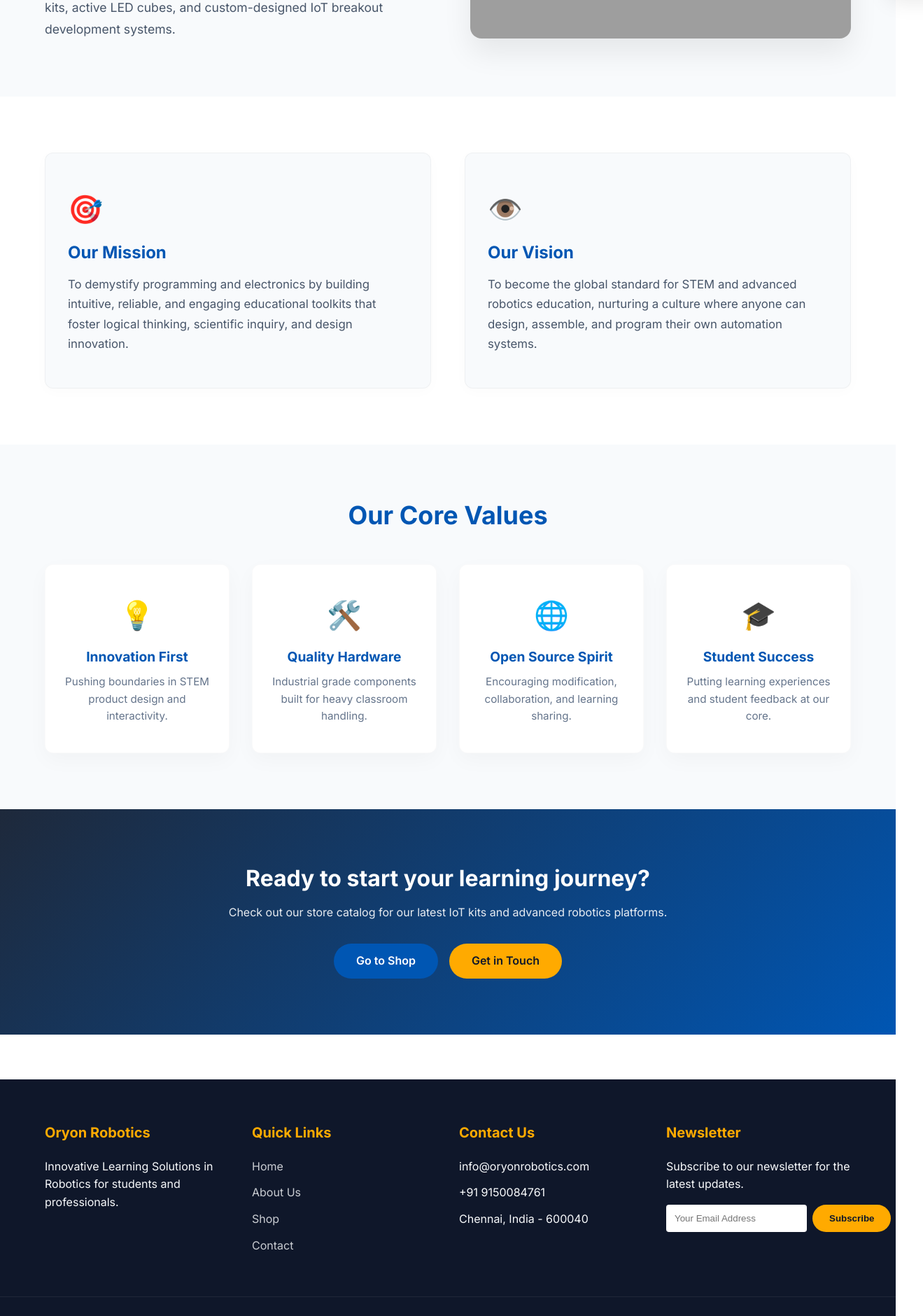
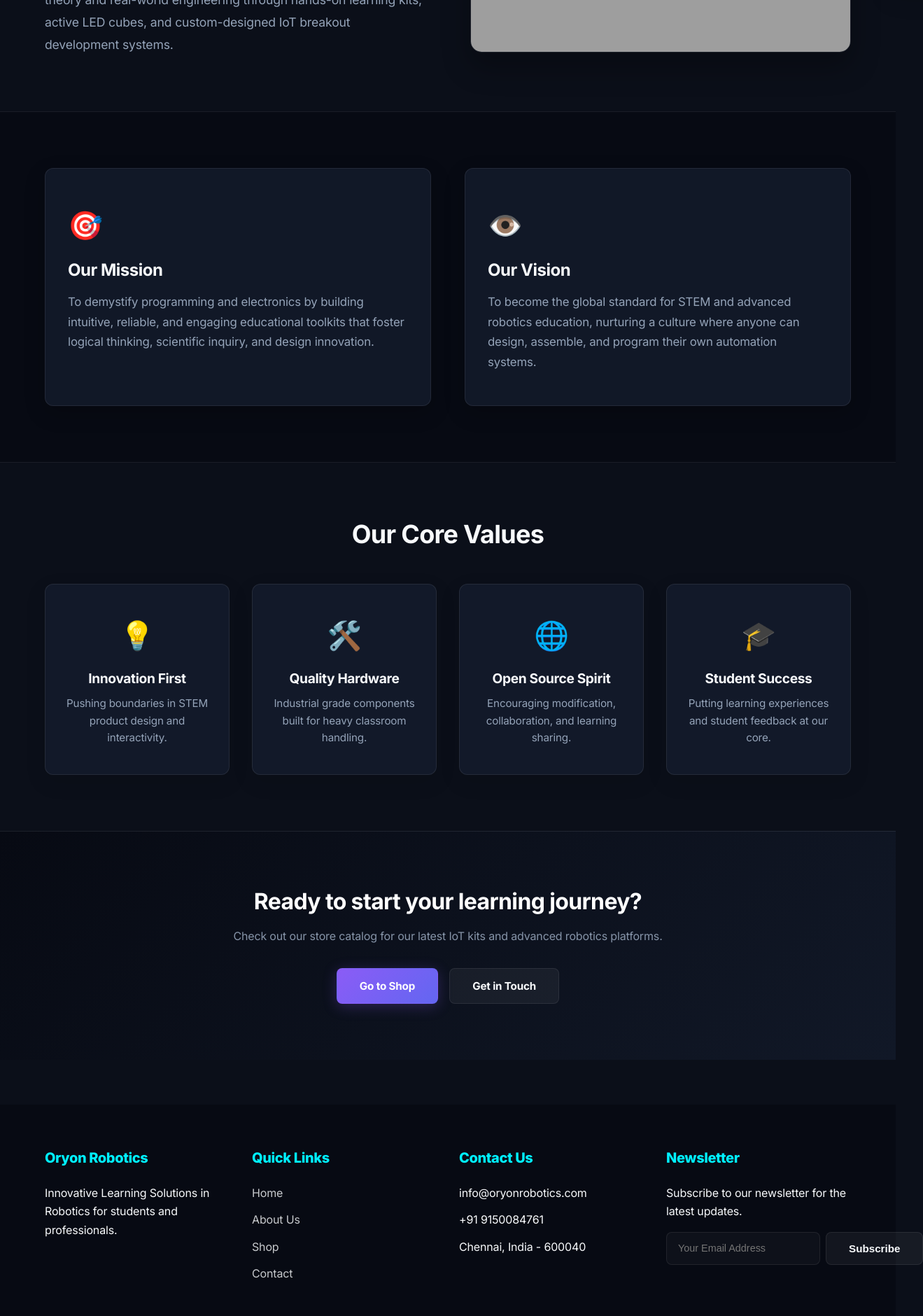
Before and after one commit to chris-30j/oryon, a Next.js app: page /about in a window 1280 px wide. Shown: the part 800-2680 px from the top of the page at 70% size, 1319 px wide, since content can reach past the window. Built offline with nearby package versions, Linux system fonts and the light colour scheme; grey boxes are pictures that could not be loaded.

Commit message:
Complete transition to premium dark developer theme, upgrading color schemes, card layouts, form styling, and glassmorphism borders across all pages

```diff
--- a/src/app/about/page.tsx
+++ b/src/app/about/page.tsx
@@ -3,21 +3,22 @@
 
 export default function About() {
   return (
-    <div style={{ background: '#f8fafc', color: 'var(--primary-color)' }}>
+    <div style={{ background: 'var(--background-light)', color: 'var(--text-light)' }}>
       {/* Hero Section */}
       <section style={{
-        background: 'linear-gradient(135deg, var(--primary-color) 0%, #1e293b 100%)',
+        background: 'linear-gradient(135deg, var(--background-dark) 0%, #111827 100%)',
         color: 'white',
-        padding: '6rem 1.5rem',
+        padding: '6.5rem 1.5rem',
         textAlign: 'center',
         position: 'relative',
-        overflow: 'hidden'
+        overflow: 'hidden',
+        borderBottom: '1px solid var(--border-color)'
       }}>
         <div className="container" style={{ position: 'relative', zIndex: 2 }}>
           <h1 style={{ fontSize: '3rem', fontWeight: 800, marginBottom: '1.5rem', letterSpacing: '-1px' }}>
             About <span style={{ color: 'var(--secondary-color)' }}>Oryon Robotics</span>
           </h1>
-          <p style={{ fontSize: '1.25rem', maxWidth: '800px', margin: '0 auto', opacity: 0.9, lineHeight: '1.7' }}>
+          <p style={{ fontSize: '1.25rem', maxWidth: '800px', margin: '0 auto', opacity: 0.9, lineHeight: '1.7', color: 'var(--text-muted)' }}>
             Empowering the next generation of engineers, creators, and innovators with bleeding-edge educational robotics platforms and IoT kits.
           </p>
         </div>
@@ -27,7 +28,7 @@
           left: '-50%',
           width: '200%',
           height: '200%',
-          background: 'radial-gradient(circle, rgba(0,229,255,0.08) 0%, transparent 60%)',
+          background: 'radial-gradient(circle, rgba(0,240,255,0.05) 0%, transparent 60%)',
           zIndex: 1
         }} />
       </section>
@@ -40,10 +41,10 @@
               Our Story
               <span style={{ display: 'block', width: '60px', height: '4px', background: 'var(--secondary-color)', marginTop: '0.5rem' }} />
             </h2>
-            <p style={{ fontSize: '1.1rem', lineHeight: '1.8', color: '#475569', marginBottom: '1.5rem' }}>
+            <p style={{ fontSize: '1.1rem', lineHeight: '1.8', color: 'var(--text-muted)', marginBottom: '1.5rem' }}>
               Founded with a vision to make robotics and advanced technologies accessible to students and educational institutions globally, Oryon Robotics designs, manufactures, and supports high-quality educational hardware and software platforms.
             </p>
-            <p style={{ fontSize: '1.1rem', lineHeight: '1.8', color: '#475569' }}>
+            <p style={{ fontSize: '1.1rem', lineHeight: '1.8', color: 'var(--text-muted)' }}>
               Based in Chennai, India, we bridge the gap between classroom theory and real-world engineering through hands-on learning kits, active LED cubes, and custom-designed IoT breakout development systems.
             </p>
           </div>
@@ -51,8 +52,9 @@
             position: 'relative',
             borderRadius: '16px',
             overflow: 'hidden',
-            boxShadow: '0 20px 40px rgba(0,0,0,0.08)',
-            height: '350px'
+            boxShadow: '0 20px 40px rgba(0,0,0,0.3)',
+            height: '350px',
+            border: '1px solid var(--border-color)'
           }}>
             <img
               src="https://images.unsplash.com/photo-1485827404703-89b55fcc595e?auto=format&fit=crop&w=800&q=80"
@@ -64,31 +66,31 @@
       </section>
 
       {/* Mission & Vision */}
-      <section style={{ backgroundColor: 'white', padding: '5rem 1.5rem' }}>
+      <section style={{ padding: '5rem 1.5rem', borderTop: '1px solid var(--border-color)', borderBottom: '1px solid var(--border-color)', background: 'var(--background-dark)' }}>
         <div className="container" style={{ display: 'grid', gridTemplateColumns: 'repeat(auto-fit, minmax(300px, 1fr))', gap: '3rem' }}>
           <div style={{
             padding: '3rem 2rem',
             borderRadius: '12px',
-            background: '#f8fafc',
-            border: '1px solid rgba(0,0,0,0.04)',
-            boxShadow: '0 4px 20px rgba(0,0,0,0.02)'
+            background: 'var(--card-bg)',
+            border: '1px solid var(--border-color)',
+            boxShadow: '0 10px 30px rgba(0,0,0,0.2)'
           }}>
             <div style={{ fontSize: '2.5rem', marginBottom: '1rem' }}>🎯</div>
-            <h3 style={{ fontSize: '1.5rem', fontWeight: 700, marginBottom: '1rem' }}>Our Mission</h3>
-            <p style={{ color: '#475569', lineHeight: '1.7', fontSize: '1.05rem' }}>
+            <h3 style={{ fontSize: '1.5rem', fontWeight: 700, marginBottom: '1rem', color: 'var(--text-light)' }}>Our Mission</h3>
+            <p style={{ color: 'var(--text-muted)', lineHeight: '1.7', fontSize: '1.05rem' }}>
               To demystify programming and electronics by building intuitive, reliable, and engaging educational toolkits that foster logical thinking, scientific inquiry, and design innovation.
             </p>
           </div>
           <div style={{
             padding: '3rem 2rem',
             borderRadius: '12px',
-            background: '#f8fafc',
-            border: '1px solid rgba(0,0,0,0.04)',
-            boxShadow: '0 4px 20px rgba(0,0,0,0.02)'
+            background: 'var(--card-bg)',
+            border: '1px solid var(--border-color)',
+            boxShadow: '0 10px 30px rgba(0,0,0,0.2)'
           }}>
             <div style={{ fontSize: '2.5rem', marginBottom: '1rem' }}>👁️</div>
-            <h3 style={{ fontSize: '1.5rem', fontWeight: 700, marginBottom: '1rem' }}>Our Vision</h3>
-            <p style={{ color: '#475569', lineHeight: '1.7', fontSize: '1.05rem' }}>
+            <h3 style={{ fontSize: '1.5rem', fontWeight: 700, marginBottom: '1rem', color: 'var(--text-light)' }}>Our Vision</h3>
+            <p style={{ color: 'var(--text-muted)', lineHeight: '1.7', fontSize: '1.05rem' }}>
               To become the global standard for STEM and advanced robotics education, nurturing a culture where anyone can design, assemble, and program their own automation systems.
             </p>
           </div>
@@ -106,16 +108,16 @@
             { title: 'Student Success', icon: '🎓', desc: 'Putting learning experiences and student feedback at our core.' }
           ].map((value, idx) => (
             <div key={idx} style={{
-              background: 'white',
+              background: 'var(--card-bg)',
               padding: '2.5rem 1.5rem',
               borderRadius: '12px',
-              boxShadow: '0 10px 30px rgba(0,0,0,0.03)',
-              border: '1px solid rgba(0,0,0,0.02)',
+              boxShadow: '0 10px 30px rgba(0,0,0,0.1)',
+              border: '1px solid var(--border-color)',
               transition: 'transform 0.3s ease'
             }}>
               <div style={{ fontSize: '2.5rem', marginBottom: '1rem' }}>{value.icon}</div>
-              <h4 style={{ fontSize: '1.2rem', fontWeight: 700, marginBottom: '0.75rem' }}>{value.title}</h4>
-              <p style={{ color: '#64748b', fontSize: '0.95rem', lineHeight: '1.6' }}>{value.desc}</p>
+              <h4 style={{ fontSize: '1.2rem', fontWeight: 700, marginBottom: '0.75rem', color: 'var(--text-light)' }}>{value.title}</h4>
+              <p style={{ color: 'var(--text-muted)', fontSize: '0.95rem', lineHeight: '1.6' }}>{value.desc}</p>
             </div>
           ))}
         </div>
@@ -123,14 +125,15 @@
 
       {/* CTA Section */}
       <section style={{
-        background: 'linear-gradient(135deg, #1e293b 0%, var(--primary-color) 100%)',
+        background: 'linear-gradient(135deg, var(--background-dark) 0%, #111827 100%)',
         color: 'white',
         padding: '5rem 1.5rem',
-        textAlign: 'center'
+        textAlign: 'center',
+        borderTop: '1px solid var(--border-color)'
       }}>
         <div className="container">
           <h2 style={{ fontSize: '2rem', fontWeight: 700, marginBottom: '1rem' }}>Ready to start your learning journey?</h2>
-          <p style={{ marginBottom: '2rem', opacity: 0.9 }}>Check out our store catalog for our latest IoT kits and advanced robotics platforms.</p>
+          <p style={{ marginBottom: '2rem', opacity: 0.9, color: 'var(--text-muted)' }}>Check out our store catalog for our latest IoT kits and advanced robotics platforms.</p>
           <div style={{ display: 'flex', gap: '1rem', justifyContent: 'center' }}>
             <Link href="/shop" className="btn btn-primary" style={{ padding: '0.75rem 2rem' }}>Go to Shop</Link>
             <Link href="/contact" className="btn btn-secondary" style={{ padding: '0.75rem 2rem' }}>Get in Touch</Link>
--- a/src/app/globals.css
+++ b/src/app/globals.css
@@ -1,12 +1,17 @@
 :root {
-  --primary-color: #0056b3;
-  --secondary-color: #ffaa00;
-  --background-dark: #0f172a;
-  --background-light: #ffffff;
-  --text-dark: #333333;
+  --primary-color: #0f172a;
+  --secondary-color: #00f0ff; /* Neon Cyan */
+  --accent-color: #8b5cf6; /* Glowing Violet */
+  --background-dark: #070a13;
+  --background-light: #0b0f19;
+  --card-bg: rgba(22, 30, 49, 0.7);
+  --card-hover-bg: rgba(30, 41, 59, 0.8);
+  --text-dark: #f8fafc;
   --text-light: #f8fafc;
-  --glass-bg: rgba(255, 255, 255, 0.1);
-  --glass-border: rgba(255, 255, 255, 0.2);
+  --text-muted: #94a3b8;
+  --border-color: rgba(255, 255, 255, 0.08);
+  --glass-bg: rgba(15, 23, 42, 0.6);
+  --glass-border: rgba(255, 255, 255, 0.08);
   --transition-speed: 0.3s;
 }
 
@@ -20,19 +25,21 @@
   font-family: 'Inter', -apple-system, BlinkMacSystemFont, 'Segoe UI', Roboto, Helvetica, Arial, sans-serif;
   background-color: var(--background-light);
   color: var(--text-dark);
-  line-height: 1.6;
+  line-height: 1.65;
   overflow-x: hidden;
+  letter-spacing: -0.01em;
 }
 
 a {
   text-decoration: none;
   color: inherit;
-  transition: color var(--transition-speed) ease;
+  transition: all var(--transition-speed) cubic-bezier(0.16, 1, 0.3, 1);
 }
 
 h1, h2, h3, h4, h5, h6 {
-  font-weight: 700;
-  line-height: 1.2;
+  font-weight: 800;
+  line-height: 1.25;
+  letter-spacing: -0.02em;
   margin-bottom: 1rem;
 }
 
@@ -46,19 +53,19 @@
 /* Glassmorphism Utilities */
 .glass {
   background: var(--glass-bg);
-  backdrop-filter: blur(10px);
-  -webkit-backdrop-filter: blur(10px);
+  backdrop-filter: blur(16px);
+  -webkit-backdrop-filter: blur(16px);
   border: 1px solid var(--glass-border);
 }
 
 /* Animations */
 @keyframes fadeIn {
-  from { opacity: 0; transform: translateY(20px); }
+  from { opacity: 0; transform: translateY(15px); }
   to { opacity: 1; transform: translateY(0); }
 }
 
 .animate-fade-in {
-  animation: fadeIn 0.8s cubic-bezier(0.4, 0, 0.2, 1) forwards;
+  animation: fadeIn 0.8s cubic-bezier(0.16, 1, 0.3, 1) forwards;
 }
 
 /* Buttons */
@@ -66,32 +73,76 @@
   display: inline-flex;
   align-items: center;
   justify-content: center;
-  padding: 0.75rem 1.5rem;
-  border-radius: 9999px;
-  font-weight: 600;
+  padding: 0.875rem 2rem;
+  border-radius: 8px;
+  font-weight: 700;
   cursor: pointer;
-  transition: all var(--transition-speed) ease;
-  border: none;
+  transition: all var(--transition-speed) cubic-bezier(0.16, 1, 0.3, 1);
+  border: 1px solid transparent;
+  font-size: 0.95rem;
 }
 
 .btn-primary {
-  background-color: var(--primary-color);
+  background: linear-gradient(135deg, var(--accent-color) 0%, #6366f1 100%);
   color: white;
+  box-shadow: 0 4px 20px rgba(139, 92, 246, 0.25);
 }
 
 .btn-primary:hover {
-  background-color: #004494;
   transform: translateY(-2px);
-  box-shadow: 0 4px 12px rgba(0, 86, 179, 0.3);
+  box-shadow: 0 8px 30px rgba(139, 92, 246, 0.4);
+  filter: brightness(1.1);
 }
 
 .btn-secondary {
-  background-color: var(--secondary-color);
-  color: var(--background-dark);
+  background: rgba(255, 255, 255, 0.05);
+  color: var(--text-light);
+  border-color: var(--border-color);
 }
 
 .btn-secondary:hover {
-  background-color: #e69900;
+  background: rgba(255, 255, 255, 0.1);
+  border-color: rgba(255, 255, 255, 0.2);
   transform: translateY(-2px);
-  box-shadow: 0 4px 12px rgba(255, 170, 0, 0.3);
 }
+
+/* Neon Glow Effect */
+.glow-effect {
+  position: relative;
+}
+
+.glow-effect::after {
+  content: '';
+  position: absolute;
+  top: 0;
+  left: 0;
+  right: 0;
+  bottom: 0;
+  border-radius: inherit;
+  box-shadow: 0 0 20px rgba(0, 240, 255, 0.15);
+  opacity: 0;
+  transition: opacity var(--transition-speed) ease;
+  pointer-events: none;
+}
+
+.glow-effect:hover::after {
+  opacity: 1;
+}
+
+/* Scrollbar Customization */
+::-webkit-scrollbar {
+  width: 8px;
+}
+
+::-webkit-scrollbar-track {
+  background: var(--background-dark);
+}
+
+::-webkit-scrollbar-thumb {
+  background: #1e293b;
+  border-radius: 4px;
+}
+
+::-webkit-scrollbar-thumb:hover {
+  background: #334155;
+}
--- a/src/app/page.tsx
+++ b/src/app/page.tsx
@@ -66,7 +66,7 @@
         </div>
       </section>
 
-      <section className={styles.section} style={{ backgroundColor: '#f8fafc' }}>
+      <section className={styles.section} style={{ backgroundColor: 'var(--background-dark)', borderTop: '1px solid var(--border-color)', borderBottom: '1px solid var(--border-color)' }}>
         <div className="container">
           <h2>Why Choose Oryon Robotics?</h2>
           <div className={styles.featuresGrid}>
--- a/src/components/Footer.module.css
+++ b/src/components/Footer.module.css
@@ -42,11 +42,20 @@
 }
 
 .newsletterForm input {
-  padding: 0.75rem;
-  border: none;
-  border-radius: 4px;
+  padding: 0.75rem 1rem;
+  border: 1px solid var(--border-color);
+  border-radius: 8px;
+  background: rgba(255, 255, 255, 0.03);
+  color: var(--text-light);
   flex: 1;
   outline: none;
+  font-size: 0.90rem;
+  transition: all var(--transition-speed) ease;
+}
+
+.newsletterForm input:focus {
+  border-color: var(--secondary-color);
+  box-shadow: 0 0 10px rgba(0, 240, 255, 0.15);
 }
 
 .footerBottom {
```
Also changed, not shown: src/app/contact/page.tsx (+22 -22 lines), src/app/page.module.css (+35 -14 lines), src/app/shop/[id]/page.tsx (+17 -9 lines), src/app/shop/page.tsx (+11 -3 lines).
